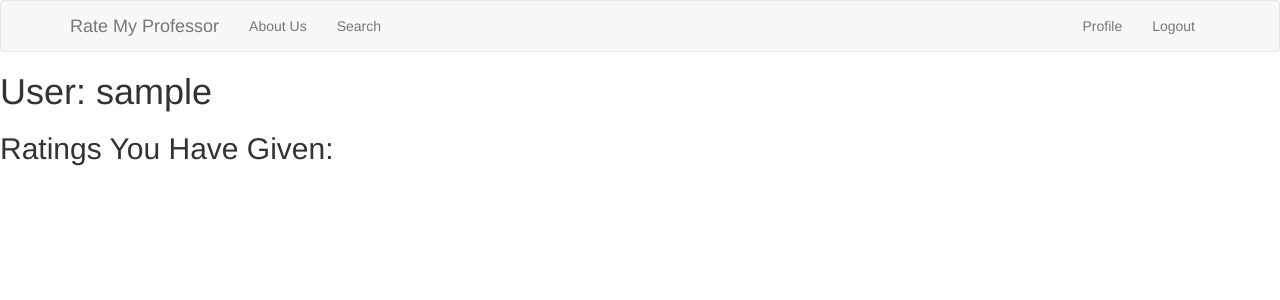
After one commit to Joel0420/RMP_V2, a Flask app: a page that uses app/templates/base.html in a window 1280 px wide. The commit adds this page. Shown: the top 300 px of the page. Run offline with Flask 2, Linux system fonts and the light colour scheme; a user stored in the database is signed in; tables that the repository leaves empty hold one stand-in row (values such as "Sample post"); some libraries are stand-ins or nearby versions.

Commit message:
User Page Added

```diff
--- a/app/routes.py
+++ b/app/routes.py
@@ -1,5 +1,5 @@
-from flask import render_template, flash, redirect, url_for
-from flask_login import current_user, login_user, logout_user
+from flask import render_template, flash, redirect, url_for, abort
+from flask_login import current_user, login_user, logout_user, login_required
 from app import app, db
 from app.models import *
 from app.forms import *
@@ -23,7 +23,6 @@ def about_us():
 
 @app.route('/reset_db')
 def reset_db():
-
     flash("Resetting database: deleting old data and repopulating with dummy data")
     # clear all data from all tables
     meta = db.metadata
@@ -204,8 +203,17 @@ def register():
         db.session.add(user)
         db.session.commit()
         flash("Congratulations you are now a registered user!")
-        return redirect('/login')
+        return redirect(url_for('login'))
     return render_template('register.html', title='register', form=form)
+
+
+@app.route('/user/<username>')
+@login_required
+def user(username):
+    user = User.query.filter_by(username=username).first()
+    if user is None:
+        abort(404)
+    return render_template('user.html', user=user)
 
 
 @app.route('/search', methods=['GET', 'POST'])
--- a/app/templates/base.html
+++ b/app/templates/base.html
@@ -33,7 +33,10 @@
                         <li><a href="/login">Login</a></li>
                         <li><a href="/register">Register</a></li>
                     {% else %}
-                    <li><a href="/logout">Logout</a></li>
+                        <li> <a href="{{ url_for('user', username=current_user.username) }}">
+                         Profile
+                         </a></li>
+                        <li><a href="/logout">Logout</a></li>
                     {% endif %}
                 </ul>
             </div>
--- /dev/null
+++ b/app/templates/user.html
@@ -0,0 +1,14 @@
+{% extends "base.html" %}
+
+{% block content %}
+    <body>
+        <h1>User: {{ user.username }}</h1>
+
+        <h2>        Ratings You Have Given:</h2>
+
+{#        {% for ratings in ratings %}#}
+{#            #}
+{#        {% endfor %}#}
+    </body>
+
+{% endblock %}
```
Also changed, not shown: app/forms.py (+7 -2 lines).
